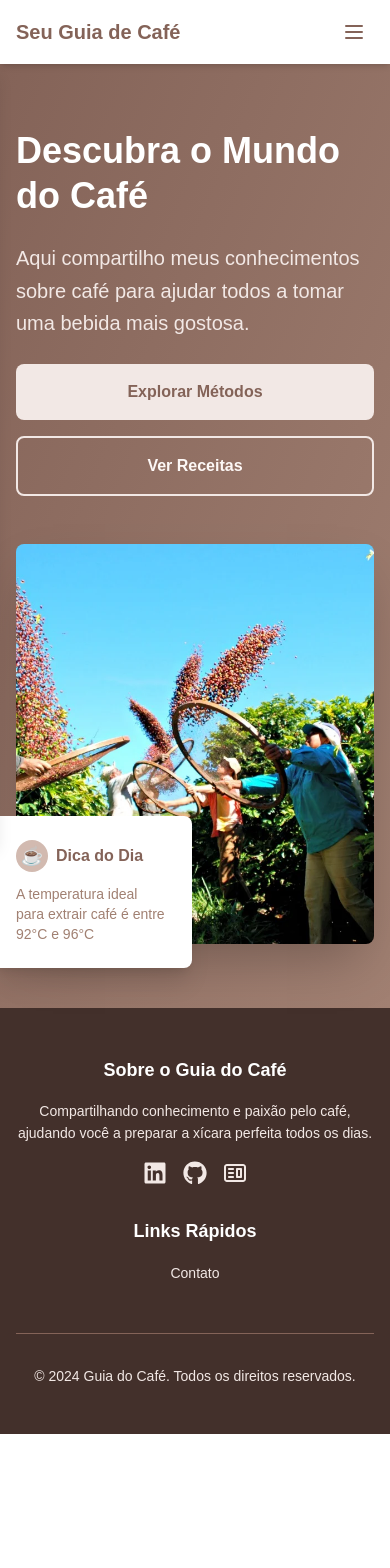
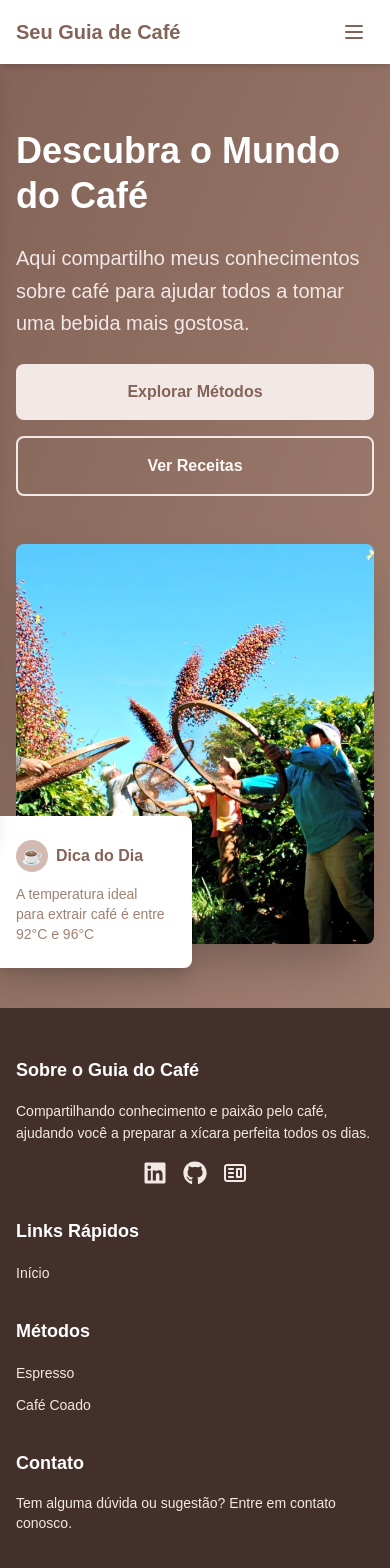
Before and after one commit to renanbmello/coffee-guide, a Next.js app: page / in a window 390 px wide. Shown: the top 1568 px of the page. Before the commit the page ends 1434 px from the top, so only its background shows below. Built offline with nearby package versions, Linux system fonts and the light colour scheme.

Commit message:
fix: side bar layout

```diff
--- a/src/components/common/Footer/index.tsx
+++ b/src/components/common/Footer/index.tsx
@@ -2,11 +2,21 @@ import { SocialLinks } from './SocialLinks'
 import { FooterLinks } from './FooterLinks'
 import { Copyright } from './Copyright'
 
+const quickLinks = [
+  { label: 'Início', href: '/' },
+]
+
+const methodLinks = [
+  { label: 'Espresso', href: '/coffee/espresso' },
+  { label: 'Café Coado', href: '/coffee/pour-over' },
+]
+
 export const Footer = () => {
   return (
-    <footer className="bg-coffee-900 text-coffee-100">
-      <div className="max-w-7xl mx-auto px-4 py-12">
-        <div className="grid grid-cols-1 md:grid-cols-4 gap-8 text-center">
+    <footer className="bg-coffee-900 text-coffee-100 w-full">
+      <div className="container mx-auto px-4 py-12">
+        <div className="max-w-5xl mx-auto grid grid-cols-1 md:grid-cols-4 gap-8">
+          {/* About Section */}
           <div className="space-y-4">
             <h3 className="text-white text-lg font-semibold">Sobre o Guia do Café</h3>
             <p className="text-sm leading-relaxed">
@@ -15,17 +25,29 @@ export const Footer = () => {
             <SocialLinks />
           </div>
 
-          <div className="flex flex-col items-center">
+          <div>
             <FooterLinks
               title="Links Rápidos"
-              links={[
-                { label: 'Contato', href: '/contato' },
-              ]}
+              links={quickLinks}
             />
+          </div>
+
+          <div>
+            <FooterLinks
+              title="Métodos"
+              links={methodLinks}
+            />
+          </div>
+
+          <div className="space-y-4">
+            <h3 className="text-white text-lg font-semibold">Contato</h3>
+            <p className="text-sm">
+              Tem alguma dúvida ou sugestão? Entre em contato conosco.
+            </p>
           </div>
         </div>
 
-        <div className="mt-12 pt-8 border-t border-coffee-800 text-center text-sm">
+        <div className="mt-12 pt-8 border-t border-coffee-800 text-center text-sm max-w-5xl mx-auto">
           <Copyright />
         </div>
       </div>
--- a/src/components/common/Sidebar/index.tsx
+++ b/src/components/common/Sidebar/index.tsx
@@ -9,13 +9,15 @@ export const Sidebar: FC<SidebarProps> = ({ isOpen }) => {
   return (
     <aside
       className={`
-        fixed top-16 left-0 h-[calc(100vh-4rem)] w-64 bg-white shadow-lg
-        transform transition-transform duration-300 ease-in-out z-40
-        md:translate-x-0 overflow-y-auto
+        fixed top-16 left-0 bottom-0 w-64 bg-white shadow-lg
+        transform transition-transform duration-300 ease-in-out z-20
+        md:absolute md:translate-x-0
         ${isOpen ? 'translate-x-0' : '-translate-x-full'}
       `}
     >
-      <SidebarNav />
+      <div className="h-full overflow-y-auto">
+        <SidebarNav />
+      </div>
     </aside>
   );
 };
```
